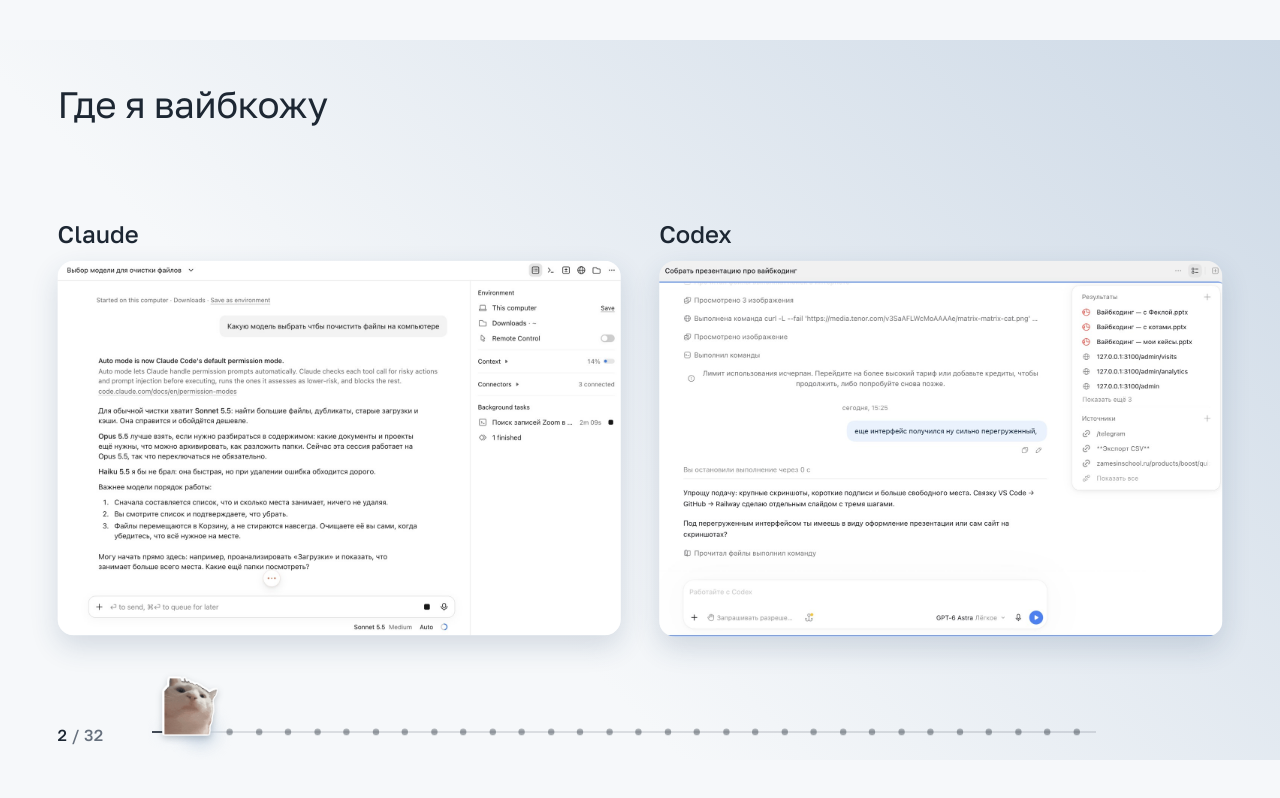
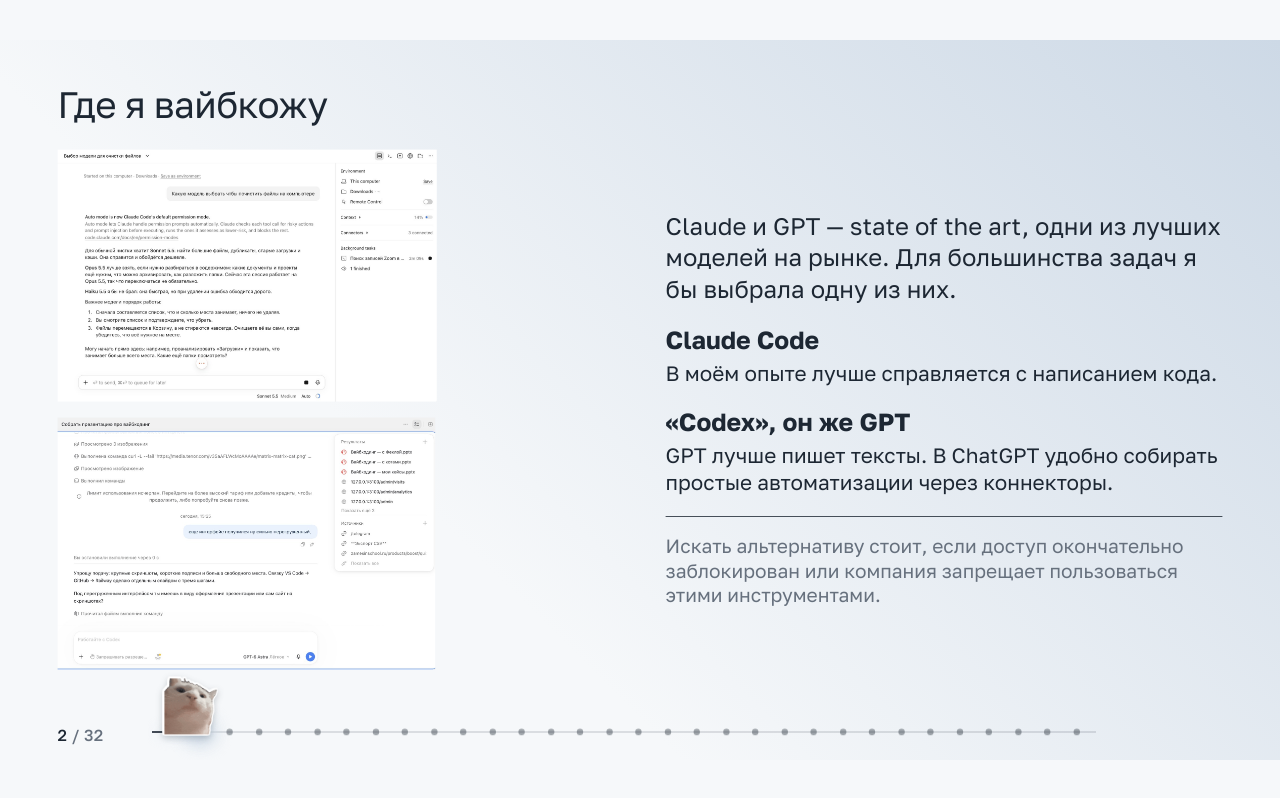
Before and after one commit to LadaOrlova/mamkiny-vaybkodery, a plain HTML site: page index.html in a window 1280 px wide. Both pictures are taken after a click on the button 200 px from the left and 731 px from the top of the page. Drawn offline with Linux system fonts and the light colour scheme.

Commit message:
Make Claude and Codex slide readable without narration

```diff
--- a/index.html
+++ b/index.html
@@ -361,6 +361,15 @@ body.touch .ov .x{display:grid}
 .analytics-flow .flow-tables span:last-child{font-weight:650;background:#f5f8ef}
 .analytics-boundary{padding:18px 24px;border-top:1.5px solid var(--ink);font-size:25px;line-height:1.3}
 
+/* Claude и Codex */
+.model-layout{display:grid;grid-template-columns:minmax(0,1fr) minmax(0,1fr);gap:64px;height:650px;min-height:0}
+.model-shots{display:grid;grid-template-rows:repeat(2,minmax(0,1fr));gap:20px;min-height:0}
+.model-shots img{display:block;width:100%;height:100%;object-fit:contain;object-position:left center}
+.model-guide{display:grid;align-content:center;gap:24px;font-size:26px;line-height:1.3}
+.model-guide h3{font-size:31px;margin-bottom:5px}
+.model-guide .model-lead{font-size:30px}
+.model-guide .model-note{border-top:1px solid var(--ink);padding-top:20px;color:var(--muted);font-size:24px}
+
 </style>
 </head>
 <body>
@@ -372,11 +381,19 @@ body.touch .ov .x{display:grid}
   <div class="cat" style="--at:1.3s"><img src="assets/cat-hacker.png" alt="Кот в темноте за светящейся клавиатурой, подпись: enters my own password, im in"></div>
 </section>
 
-<section class="clip" data-track="intro" data-name="Claude и Codex" style="--c:var(--intro)" data-notes="Оба приложения: пишу задачу обычными словами, они делают.">
+<section class="clip" data-track="intro" data-name="Claude и Codex" style="--c:var(--intro)">
   <div class="hd"><h2>Где я вайбкожу</h2></div>
-  <div class="apps">
-    <div><h3>Claude</h3><img src="assets/tool-claude.jpg" alt="Окно чата в приложении Claude"></div>
-    <div><h3>Codex</h3><img src="assets/tool-codex.jpg" alt="Окно чата в приложении Codex"></div>
+  <div class="model-layout">
+    <div class="model-shots">
+      <img src="assets/tool-claude.jpg" alt="Интерфейс Claude">
+      <img src="assets/tool-codex.jpg" alt="Интерфейс Codex">
+    </div>
+    <div class="model-guide">
+      <p class="model-lead">Claude и GPT — state of the art, одни из лучших моделей на рынке. Для большинства задач я бы выбрала одну из них.</p>
+      <div><h3>Claude Code</h3><p>В моём опыте лучше справляется с написанием кода.</p></div>
+      <div><h3>«Codex», он же GPT</h3><p>GPT лучше пишет тексты. В ChatGPT удобно собирать простые автоматизации через коннекторы.</p></div>
+      <p class="model-note">Искать альтернативу стоит, если доступ окончательно заблокирован или компания запрещает пользоваться этими инструментами.</p>
+    </div>
   </div>
 </section>
 
```
